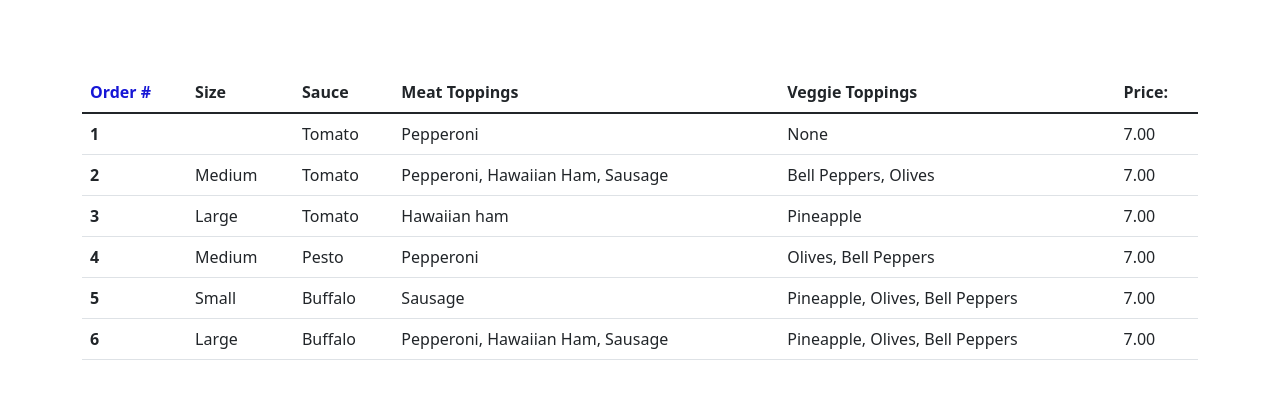
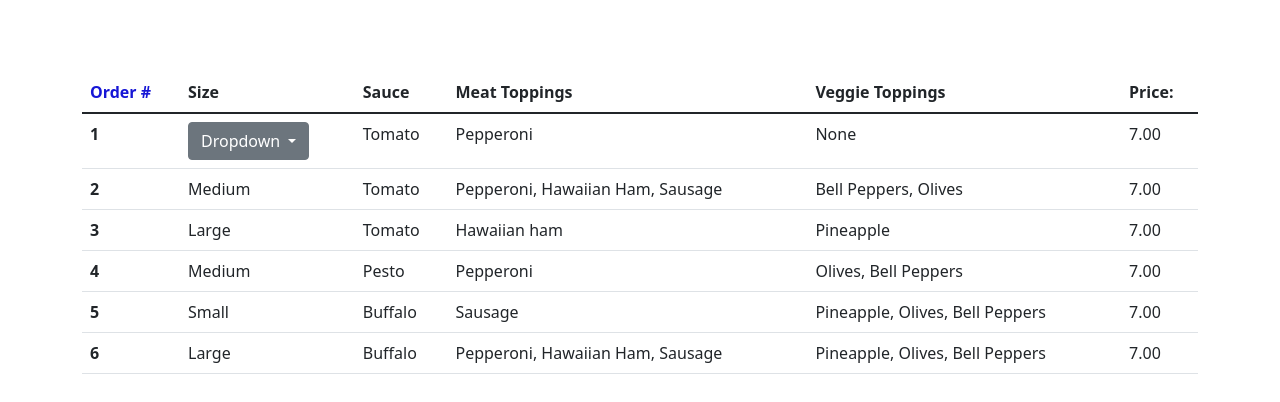
Before and after one commit to aspauldingcode/Pizza-CRUD-app, a plain HTML site: page table.html in a window 1280 px wide. Drawn offline with nearby package versions, Linux system fonts and the light colour scheme.

Commit message:
Dropdown fix

```diff
--- a/table.html
+++ b/table.html
@@ -31,11 +31,16 @@
       <tbody>
         <tr>
           <th scope="row">1</th>
-          <td><ul class="dropdown-menu" aria-labelledby="dropdownMenuButton1">
-            <li><a class="dropdown-item" href="#">Small</a></li>
-            <li><a class="dropdown-item" href="#">Medium</a></li>
-            <li><a class="dropdown-item" href="#">Large</a></li>
-          </ul></td>
+          <td><div class="dropdown">
+            <button class="btn btn-secondary dropdown-toggle" type="button" id="dropdownMenu2" data-bs-toggle="dropdown" aria-expanded="false">
+              Dropdown
+            </button>
+            <ul class="dropdown-menu" aria-labelledby="dropdownMenu2">
+              <li><button class="dropdown-item" type="button">Action</button></li>
+              <li><button class="dropdown-item" type="button">Another action</button></li>
+              <li><button class="dropdown-item" type="button">Something else here</button></li>
+            </ul>
+          </div></td>
           <td>Tomato</td>
           <td>Pepperoni</td>
           <td>None</td>
```
